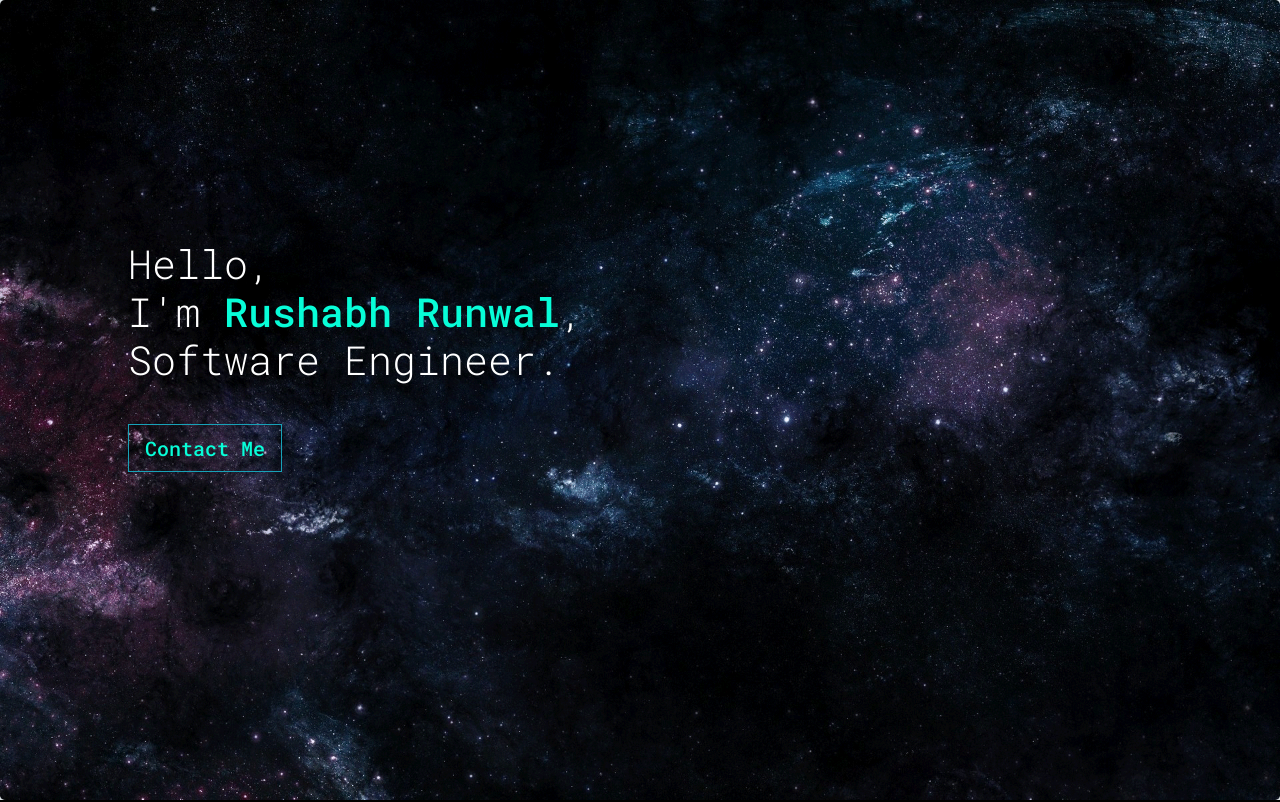
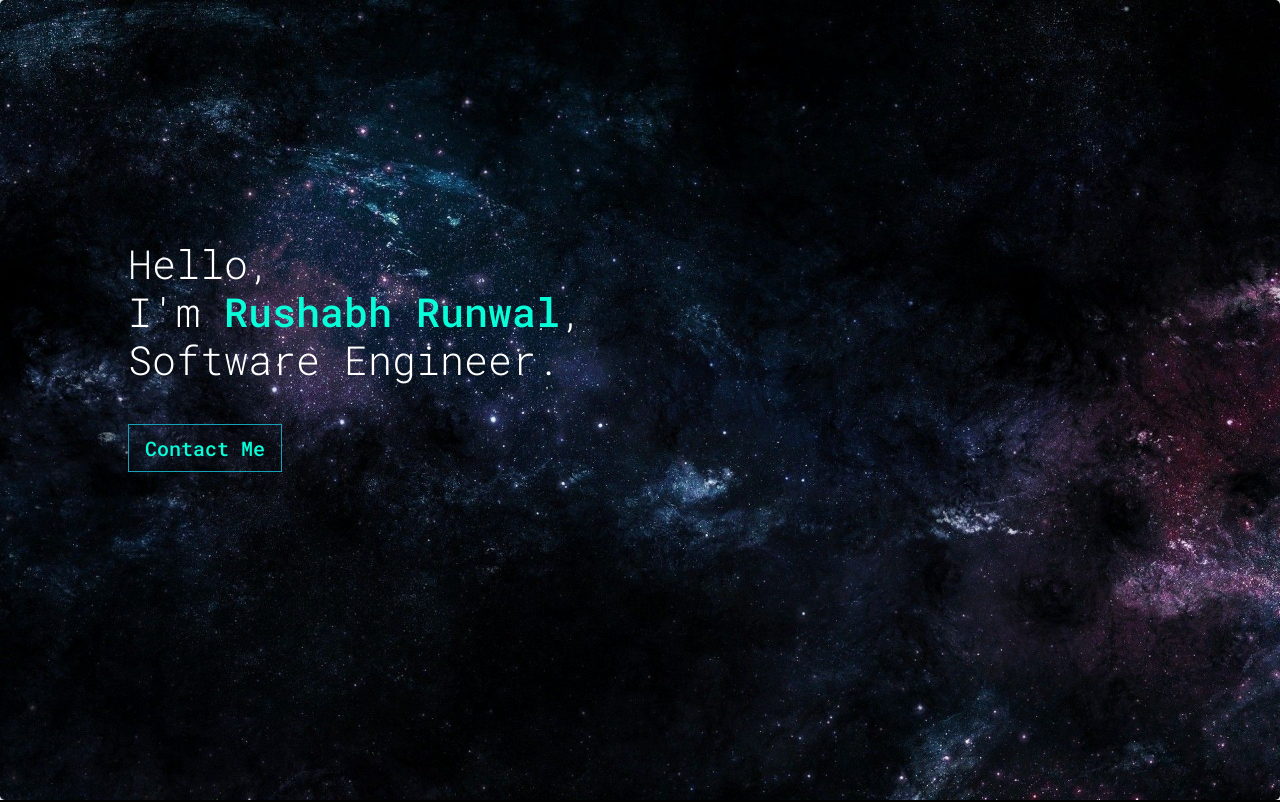
Before and after one commit to Rushabh-Runwal/My-Portfolio, a React (Create React App) app: page / in a window 1280 px wide. Shown: the top 802 px of the page. Built offline with nearby package versions, Linux system fonts and the light colour scheme.

Commit message:
Update App.css

```diff
--- a/src/App.css
+++ b/src/App.css
@@ -92,7 +92,8 @@ body {
 /* Header */
 
 .header-Jumbotron {
-  background-image: url("./images/Head-Cover.gif");
+/*   background-image: url("./images/Head-Cover.gif"); */
+  background-image: url("./images/Head-Cover.jpg");
   background-size: cover;
   height: 100vh;
   margin: 0;
```
